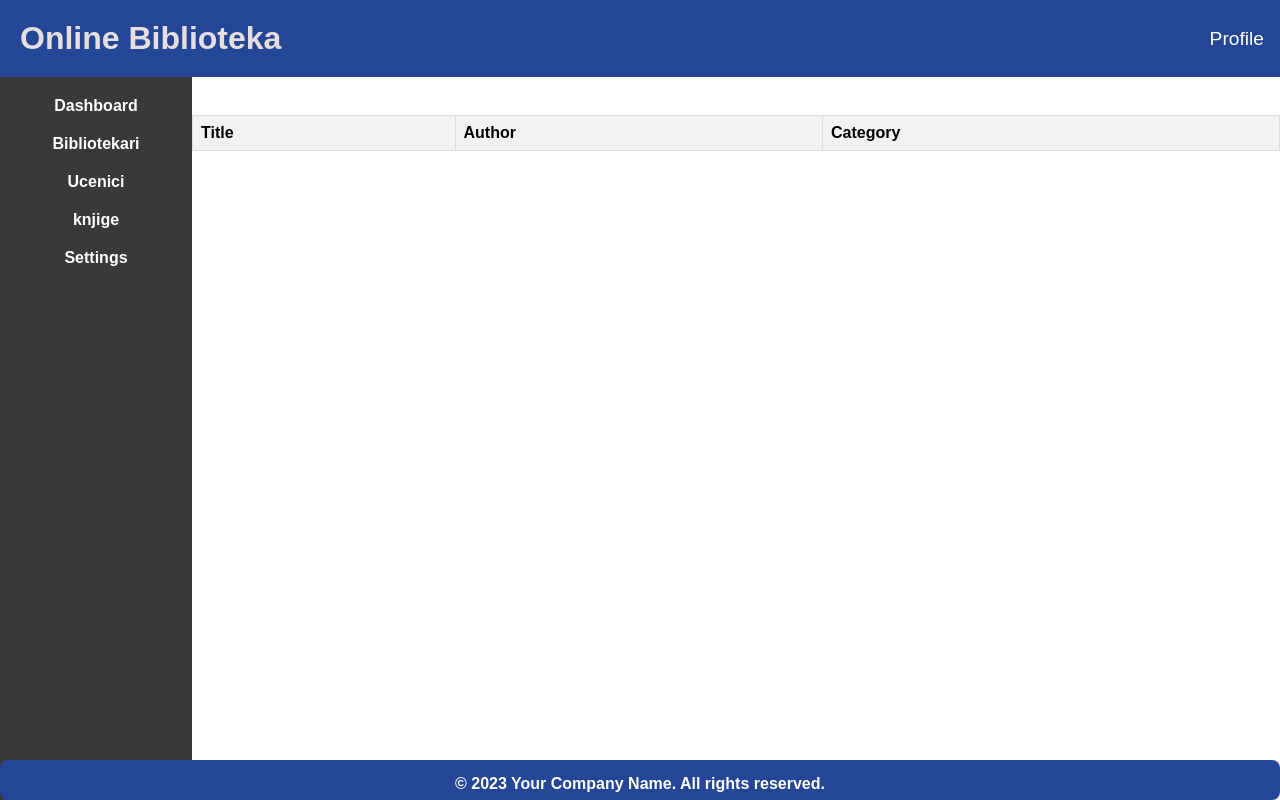
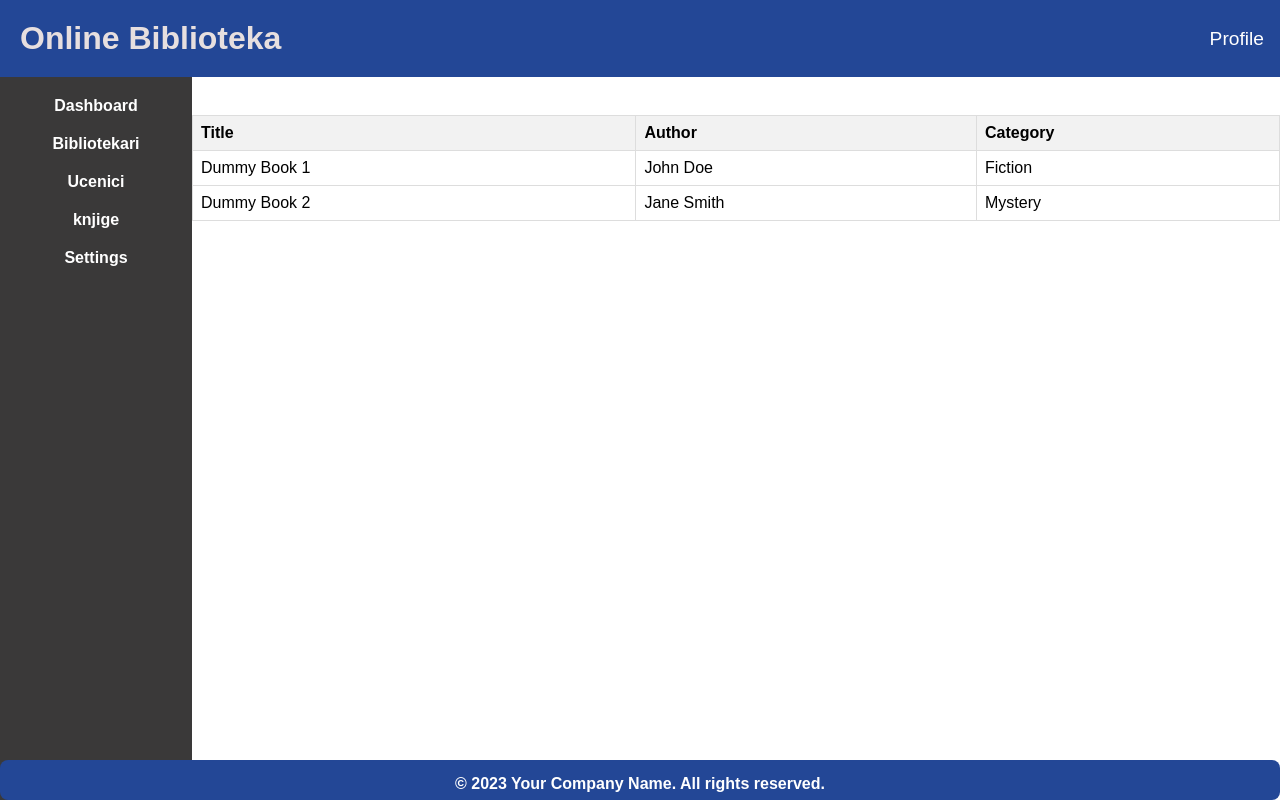
Before and after one commit to Tomidzeri/online-lib, a React (Create React App) app: page /books in a window 1280 px wide. Built offline with nearby package versions, Linux system fonts and the light colour scheme.

Commit message:
modified:   src/pages/Books.js

```diff
--- a/src/pages/Books.js
+++ b/src/pages/Books.js
@@ -2,37 +2,56 @@ import React, { useState, useEffect } from "react";
 import libraryAPI from "../utils/api";
 import classes from "./UserList.css";
 
+// const Books = () => {
+//   const [books, setBooks] = useState([]);
+//   const [isLoading, setIsLoading] = useState(true); // Added loading state
+
+//   const fetchBooks = async () => {
+//     try {
+//       const token = localStorage.getItem("token");
+//       const response = await libraryAPI.get("/books", {
+//         headers: {
+//           Authorization: `Bearer ${token}`,
+//         }
+//       });
+//       const fetchedBooks = response.data.data;
+//       setBooks(fetchedBooks);
+//       setIsLoading(false);
+//       console.log(fetchedBooks);
+//     } catch (error) {
+//       console.error("Error fetching books:", error);
+//       setIsLoading(false);
+//     }
+//   };
+
+//   useEffect(() => {
+//     fetchBooks();
+//   }, []);
+
 const Books = () => {
-  const [books, setBooks] = useState([]);
-  const [isLoading, setIsLoading] = useState(true); // Added loading state
-  const token = localStorage.getItem("token");
+  const [books, setBooks] = useState([
+    {
+      id: 1,
+      title: "Dummy Book 1",
+      author: "John Doe",
+      category: "Fiction",
+    },
+    {
+      id: 2,
+      title: "Dummy Book 2",
+      author: "Jane Smith",
+      category: "Mystery",
+    },
+  ]);
+
+  const [isLoading, setIsLoading] = useState(false);
 
   useEffect(() => {
-    // Exit early if token is not available
-    if (!token) {
+    setIsLoading(true);
+    setTimeout(() => {
       setIsLoading(false);
-      return;
-    }
-
-    const fetchBooks = async () => {
-      try {
-        const response = await libraryAPI.get("/books", {
-          headers: {
-            Authorization: `Bearer ${token}`,
-          },
-        });
-
-        const fetchedBooks = response.data.data;
-        setBooks(fetchedBooks);
-        setIsLoading(false); // Data has been fetched, loading is done
-      } catch (error) {
-        console.error("Error fetching books:", error);
-        setIsLoading(false); // Loading is done even if there's an error
-      }
-    };
-
-    fetchBooks();
-  }, [token]);
+    }, 1000);
+  }, []);
 
   return (
     <div className={classes.users}>
@@ -49,16 +68,14 @@ const Books = () => {
             </tr>
           </thead>
           <tbody>
-          {books
-            .filter((item) => item.id > 0)
-            .map((book) => (
-              <tr key={book.id}>
-                <td>{book.title}</td>
-                <td>{book.author}</td>
-                <td>{book.category}</td>
+            {books.map((item, index) => (
+              <tr key={index}>
+                <td>{item.title}</td>
+                <td>{item.author}</td>
+                <td>{item.category}</td>
               </tr>
             ))}
-        </tbody>
+          </tbody>
         </table>
       )}
     </div>
```
